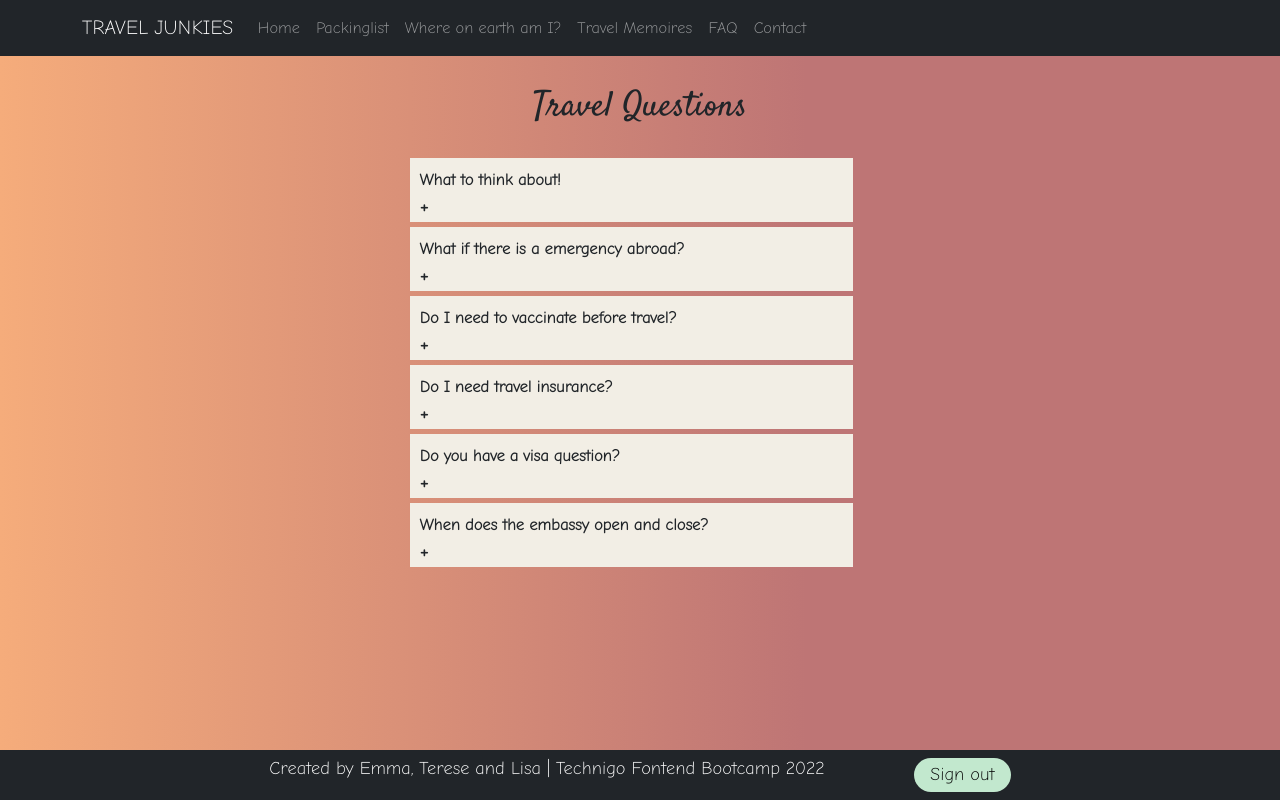
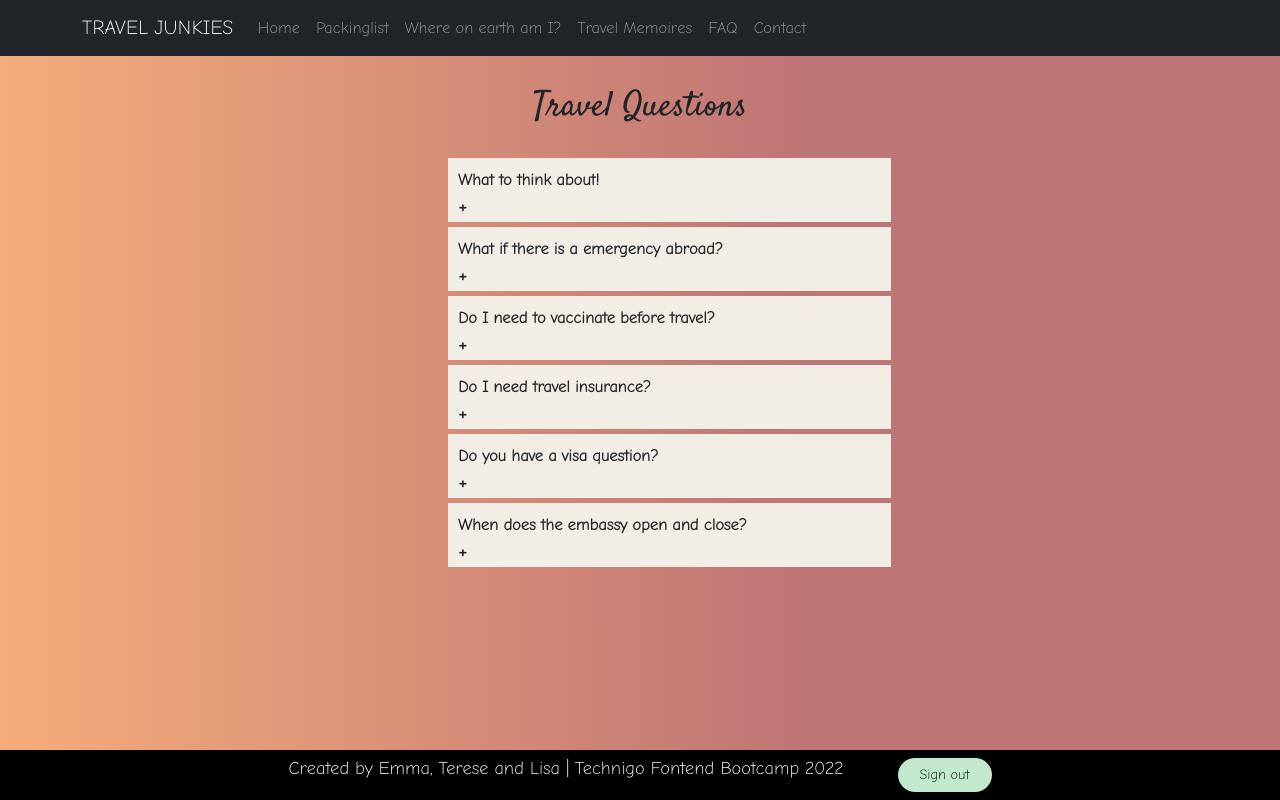
Before and after one commit to lisabergstrom/final-project-frontend, a React (Create React App) app: page /faq in a window 1280 px wide. Built offline with nearby package versions, Linux system fonts and the light colour scheme; sample sign-in values are in the browser's storage.

Commit message:
added styling for footer

```diff
--- a/src/components/FaqStyle.js
+++ b/src/components/FaqStyle.js
@@ -10,7 +10,7 @@ text-align: center;
  width: 250px;
  display: flex;
  flex-direction: column;
- margin-left: 15%;
+ margin-left: 17%;
  margin-top: 5px;
  font-weight: bold;
  padding: 10px 10px 0px 10px;
@@ -21,9 +21,9 @@ text-align: center;
   }
 
   @media(min-width:1024px) {
-    width:443px;
-    margin-left: 32%;
-  }
+      width:443px;
+      margin-left: 35%;
+    }
  `;
 
  export const  AccordionTitle = styled.div`
--- a/src/components/Footer.js
+++ b/src/components/Footer.js
@@ -1,29 +1,16 @@
 import React from "react";
 import Signout from "components/Signout";
-import {
-  Box,
-  } from "../components/FooterStyles"
+import { Box, FooterText } from "../components/FooterStyles";
+
+
 const Footer = () => {
   return (
     <Box>
-      <h4 style={{ color: "white",
-                   textAlign: "center",
-                   marginTop: "20px",
-                   fontSize: "18px",
-                   height: "50px",
-                   position: "fixed",
-                    left: 0,
-                    bottom: 0,
-                    width:"100%",
-                    background: "#212529",
-                    margin:"0",
-                    padding:"8px",
-                    display:"flex",
-                    justifyContent: "center"
-                   }}>
-      Created by Emma, Terese and Lisa | Technigo Fontend Bootcamp 2022
+      <FooterText>   Created by Emma, Terese and Lisa | Technigo Fontend Bootcamp 2022
       <Signout/>
-      </h4>
+      </FooterText>
+
+
       </Box>
 
   );
--- a/src/components/FooterStyles.js
+++ b/src/components/FooterStyles.js
@@ -1,19 +1,25 @@
 import styled from 'styled-components/macro';
 
 export const Box = styled.div`
-
-background: #212529;
-margin-bottom: 0;
-width: 100%;
-
-
+height: 50px;
 `;
 
-export const Container = styled.div`
-	display: flex;
-	flex-direction: column;
-	justify-content: center;
+export const FooterText = styled.h4`
+color: white;
+text-align: center;
+font-size: 14px;
+height: 50px;
+position: fixed;
+left: 0;
+bottom: 0;
+width: 100%;
+background: black;
+margin:0;
+padding: 8px;
+display:flex;
+justify-content: center;
 
-
-
+@media (min-width: 768px) {
+   font-size: 18px;
+  }
 `
--- a/src/components/Navbar.js
+++ b/src/components/Navbar.js
@@ -16,11 +16,7 @@ const Navbar = () => {
           <ReactBootStrap.Nav.Link href="/faq">FAQ</ReactBootStrap.Nav.Link>
           <ReactBootStrap.Nav.Link href="/contact">Contact</ReactBootStrap.Nav.Link>
           </ReactBootStrap.Nav>
-        <ReactBootStrap.Nav>
-          {/* <ReactBootStrap.Nav.Link eventKey={2} href="/signout">
-            Sign out
-          </ReactBootStrap.Nav.Link> */}
-        </ReactBootStrap.Nav>
+
       </ReactBootStrap.Navbar.Collapse>
       </ReactBootStrap.Container>
     </ReactBootStrap.Navbar>
--- a/src/components/Signout.js
+++ b/src/components/Signout.js
@@ -11,8 +11,20 @@ cursor: pointer;
 font-family: 'Comic Neue',cursive;
 background-color: #C2E8CE;
 border-radius: 20px;
-margin-left: 90px;
 border: none;
+font-size: 10px;
+
+@media (min-width: 768px) {
+  padding: 8px 22px;
+    font-size: 14px;
+    margin-left: 49px;
+}
+
+@media(min-width:1024px) {
+  font-size: 14px;
+  margin-left: 54px;
+  }
+
 `
 const Signout = () => {
     const accessToken = useSelector((store) => store.user.accessToken);
```
